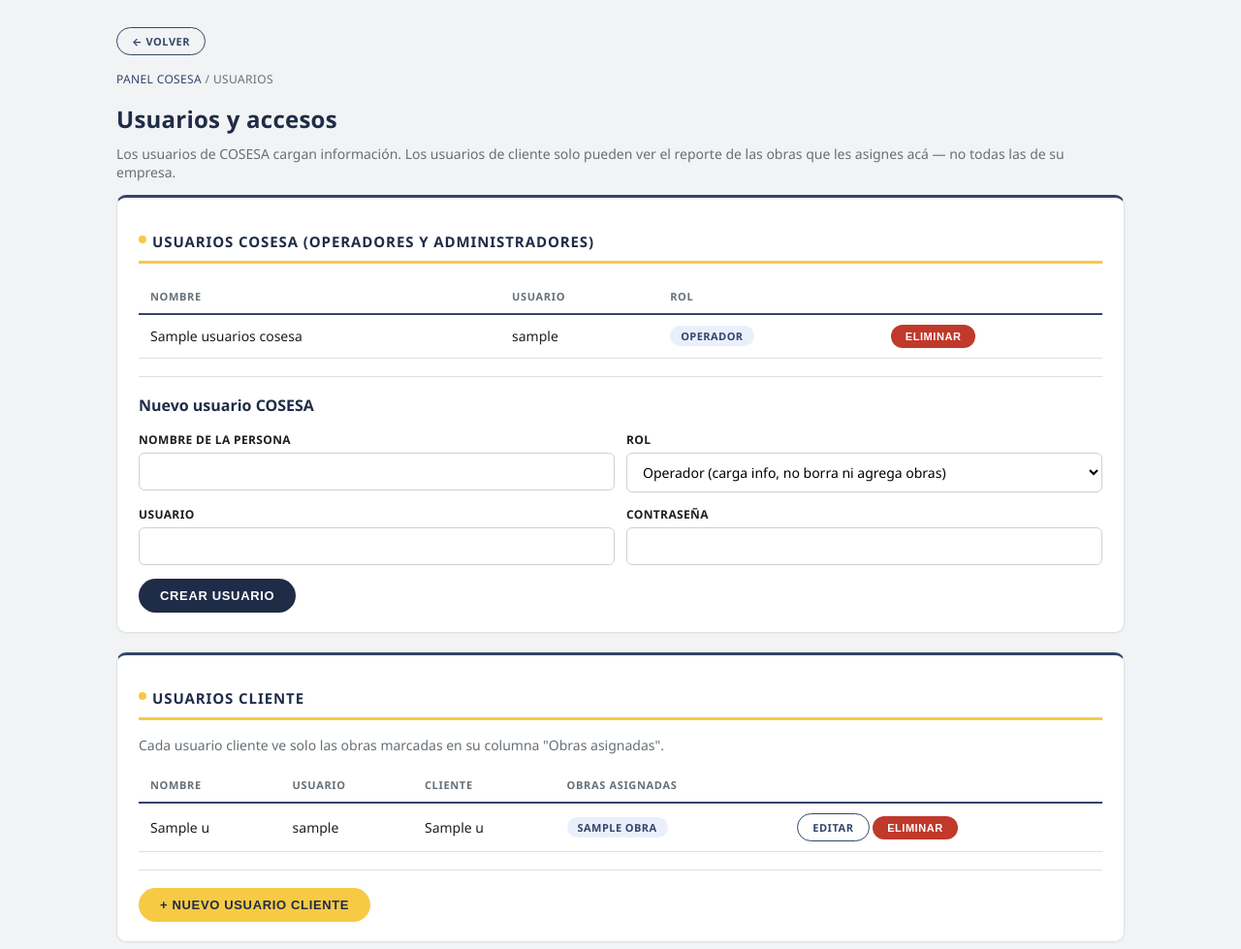
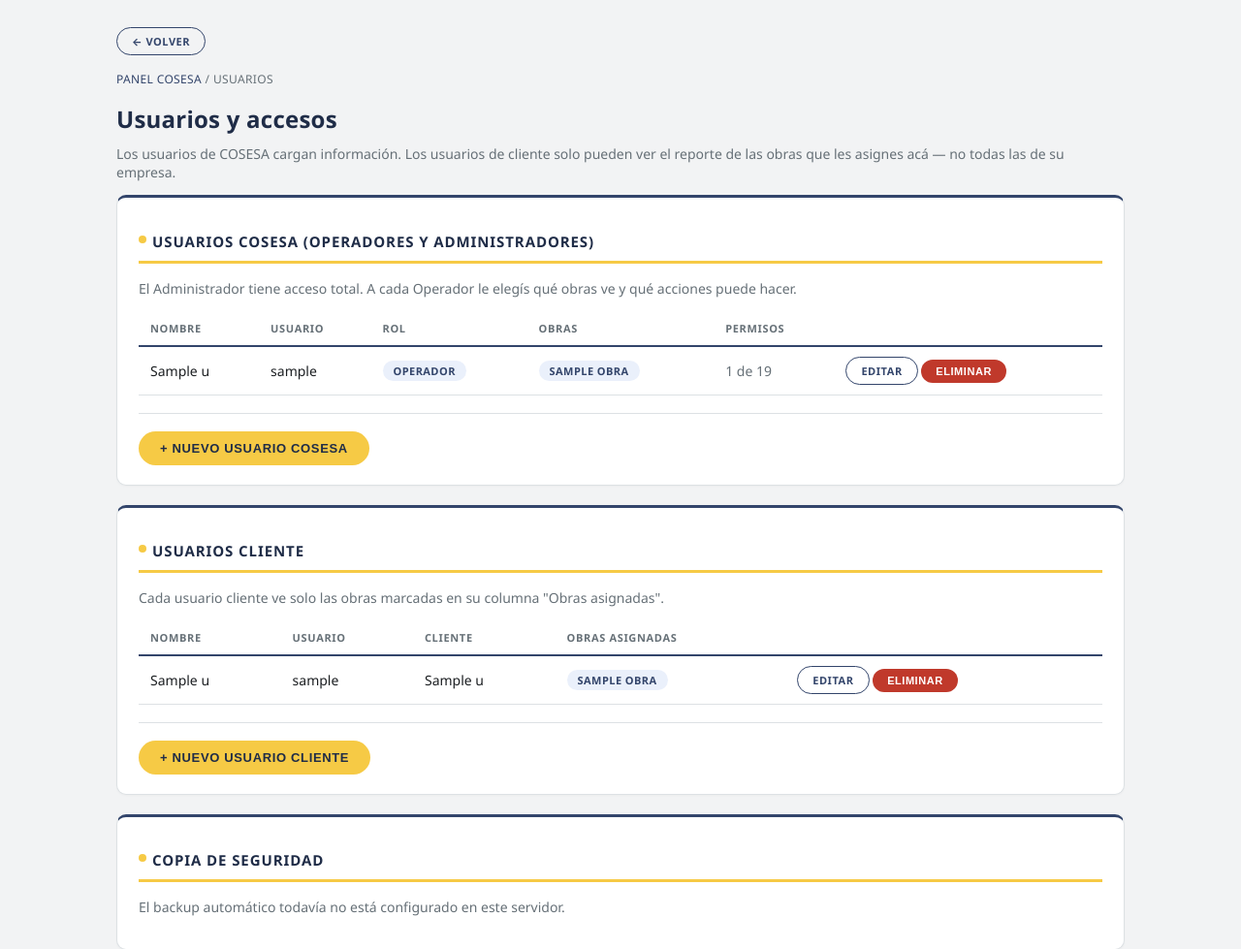
Before and after one commit to servicioscosesahidro-sys/cosesa-avance-obras, a Flask app: template templates/cosesa_usuarios.html in a window 1280 px wide. Shown: the top 979 px of the page at 97% size. Run offline with Flask 3, Linux system fonts and the light colour scheme; the template is opened without the code that fills it: most values are stand-ins (such as "Sample title", 1, 10 or a date in 2020).

Commit message:
Add files via upload

```diff
--- /dev/null
+++ b/templates/_operador_campos.html
@@ -0,0 +1,44 @@
+{# Alcance de obras + permisos de un operador COSESA.
+   Variables: pref (id único), obras, obras_todas (bool), obras_asignadas_ids (set), permisos (set) #}
+<div class="operador-campos" id="{{ pref }}-campos">
+  <label style="margin-top:14px;">Obras que puede ver</label>
+  <label class="check-inline" style="display:block;"><input type="radio" name="obras_alcance" value="todas" {{ 'checked' if obras_todas else '' }} onchange="operadorAlcance('{{ pref }}')"> Todas las obras (incluidas las que se creen más adelante)</label>
+  <label class="check-inline" style="display:block;"><input type="radio" name="obras_alcance" value="elegidas" {{ '' if obras_todas else 'checked' }} onchange="operadorAlcance('{{ pref }}')"> Solo las obras que marque abajo</label>
+  <div class="checkbox-list" id="{{ pref }}-obras" style="{{ 'display:none;' if obras_todas else '' }}margin-top:6px;">
+    {% if obras %}
+    <div style="margin-bottom:6px;">
+      <button type="button" class="btn btn-outline btn-sm" onclick="document.querySelectorAll('#{{ pref }}-obras input[type=checkbox]').forEach(c=>c.checked=true)">Marcar todas</button>
+      <button type="button" class="btn btn-outline btn-sm" onclick="document.querySelectorAll('#{{ pref }}-obras input[type=checkbox]').forEach(c=>c.checked=false)">Desmarcar todas</button>
+    </div>
+    {% set ns = namespace(cli=None) %}
+    {% for o in obras %}
+      {% if o['cliente_nombre'] != ns.cli %}{% set ns.cli = o['cliente_nombre'] %}<div style="font-weight:700;margin:10px 0 4px;">{{ o['cliente_nombre'] }}</div>{% endif %}
+      <label class="check-inline" style="display:block;"><input type="checkbox" name="obras" value="{{ o['id'] }}" {{ 'checked' if o['id'] in obras_asignadas_ids else '' }}> {{ o['nombre'] }}{% if o['estado'] == 'finalizada' %} <span class="subtitle">(finalizada)</span>{% endif %}</label>
+    {% endfor %}
+    {% else %}
+    <p class="subtitle">Todavía no hay obras cargadas.</p>
+    {% endif %}
+  </div>
+
+  <label style="margin-top:14px;">Qué puede hacer en la app</label>
+  <p class="subtitle" style="margin-top:0;">Lo que no esté tildado lo puede ver, pero no modificar. Gestionar usuarios, crear clientes y restaurar backups queda siempre reservado al Administrador.</p>
+  <div class="checkbox-list" id="{{ pref }}-permisos" style="max-height:none;">
+    <div style="margin-bottom:6px;">
+      <button type="button" class="btn btn-outline btn-sm" onclick="document.querySelectorAll('#{{ pref }}-permisos input[type=checkbox]').forEach(c=>c.checked=true)">Marcar todo</button>
+      <button type="button" class="btn btn-outline btn-sm" onclick="document.querySelectorAll('#{{ pref }}-permisos input[type=checkbox]').forEach(c=>c.checked=false)">Desmarcar todo (solo lectura)</button>
+      <button type="button" class="btn btn-outline btn-sm" onclick="document.querySelectorAll('#{{ pref }}-permisos input[type=checkbox]').forEach(c=>c.checked=c.dataset.def==='1')">Valores por defecto</button>
+    </div>
+    {% for grupo, lista in PERMISOS_GRUPOS.items() %}
+    <div style="font-weight:700;margin:10px 0 4px;">{{ grupo }}</div>
+    {% for clave, etiqueta in lista %}
+    <label class="check-inline" style="display:block;"><input type="checkbox" name="permisos" value="{{ clave }}" data-def="{{ '1' if clave in PERMISOS_DEFAULT else '0' }}" {{ 'checked' if clave in permisos else '' }}> {{ etiqueta }}</label>
+    {% endfor %}
+    {% endfor %}
+  </div>
+</div>
+<script>
+function operadorAlcance(pref) {
+  const el = document.querySelector('#' + pref + '-campos input[name=obras_alcance]:checked');
+  document.getElementById(pref + '-obras').style.display = (el && el.value === 'elegidas') ? 'block' : 'none';
+}
+</script>
--- a/templates/cosesa_cliente_detail.html
+++ b/templates/cosesa_cliente_detail.html
@@ -22,7 +22,7 @@
         <td>{{ '%.0f' % o['avance_prom'] }}%</td>
         <td style="white-space:nowrap;">
           <a class="btn btn-sm" href="{{ url_for('cosesa_obra_detail', obra_id=o['id']) }}">Abrir</a>
-          {% if is_admin(current_user) %}
+          {% if puede('eliminar_obra') %}
           <form method="post" action="{{ url_for('eliminar_obra', obra_id=o['id']) }}" style="display:inline;" onsubmit="return confirm('¿Eliminar la obra \'{{ o['nombre'] }}\' y todos sus ítems, fotos y avances? Esta acción no se puede deshacer.');">
             <button class="btn btn-sm btn-danger" type="submit">Eliminar</button>
           </form>
@@ -34,7 +34,7 @@
     {% else %}
       <p class="subtitle">Este cliente todavía no tiene obras cargadas.</p>
     {% endif %}
-    {% if is_admin(current_user) %}
+    {% if puede('crear_obras') %}
     <hr style="border:none;border-top:1px solid var(--cosesa-border);margin:18px 0;">
     <h3>Nueva obra</h3>
     <form method="post" action="{{ url_for('crear_obra', cliente_id=cliente['id']) }}">
@@ -69,7 +69,7 @@
       <tr>
         <td>{{ u['nombre'] }}</td>
         <td>{{ u['username'] }}</td>
-        <td><a class="btn btn-sm btn-outline" href="{{ url_for('editar_usuario_cliente', usuario_id=u['id']) }}">Editar accesos</a></td>
+        <td>{% if is_admin(current_user) %}<a class="btn btn-sm btn-outline" href="{{ url_for('editar_usuario_cliente', usuario_id=u['id']) }}">Editar accesos</a>{% endif %}</td>
       </tr>
       {% endfor %}
     </table>
--- a/templates/cosesa_item_detail.html
+++ b/templates/cosesa_item_detail.html
@@ -67,7 +67,7 @@
     <textarea name="descripcion" rows="3">{{ item['descripcion'] or '' }}</textarea>
     <button class="btn btn-outline" type="submit">Guardar cambios</button>
   </form>
-  {% if is_admin(current_user) %}
+  {% if puede('eliminar_tareas') %}
   <form method="post" action="{{ url_for('eliminar_item', item_id=item['id']) }}" onsubmit="return confirm('¿Eliminar el ítem \'{{ item['nombre'] }}\'? Esta acción no se puede deshacer.');">
     <button class="btn btn-danger" type="submit">Eliminar ítem</button>
   </form>
@@ -255,7 +255,9 @@
 <div class="card" id="subtareas">
   <div style="display:flex;justify-content:space-between;align-items:center;">
     <h2 style="margin:0;">Subtareas (certificación por etapas)</h2>
+    {% if puede('checklist') %}
     <button type="button" class="btn btn-sm" onclick="document.getElementById('form-subtarea-nueva').style.display='block';this.style.display='none';document.getElementById('subtarea-texto').focus();">+ Agregar subtarea</button>
+    {% endif %}
   </div>
   <p class="subtitle">Escribí cada etapa del trabajo a medida que avanza. En el reporte de la tarea ("Ver / imprimir reporte") cada subtarea sale con dos espacios para firmar: COSESA y cliente.</p>
   <form id="form-subtarea-nueva" method="post" action="{{ url_for('crear_subtarea', item_id=item['id']) }}" style="display:none;margin-bottom:12px;">
--- a/templates/cosesa_usuarios.html
+++ b/templates/cosesa_usuarios.html
@@ -10,17 +10,25 @@
 
 <div class="card">
   <h2>Usuarios COSESA (operadores y administradores)</h2>
+  <p class="subtitle">El Administrador tiene acceso total. A cada Operador le elegís qué obras ve y qué acciones puede hacer.</p>
   {% if usuarios_cosesa %}
   <table>
-    <tr><th>Nombre</th><th>Usuario</th><th>Rol</th><th></th></tr>
-    {% for u in usuarios_cosesa %}
+    <tr><th>Nombre</th><th>Usuario</th><th>Rol</th><th>Obras</th><th>Permisos</th><th></th></tr>
+    {% for row in usuarios_cosesa %}{% set u = row['u'] %}
     <tr>
       <td>{{ u['nombre'] }}</td>
       <td>{{ u['username'] }}</td>
       <td><span class="pill {{ 'pill-finalizado' if u['rol'] == 'cosesa_admin' else 'pill-en_curso' }}">{{ 'Administrador' if u['rol'] == 'cosesa_admin' else 'Operador' }}</span></td>
       <td>
+        {% if row['todas'] %}<span class="subtitle">Todas</span>
+        {% elif row['obras'] %}{% for o in row['obras'] %}<span class="pill pill-en_curso" style="margin:2px 4px 2px 0;display:inline-block;">{{ o['nombre'] }}</span>{% endfor %}
+        {% else %}<span class="subtitle">Ninguna</span>{% endif %}
+      </td>
+      <td>{% if u['rol'] == 'cosesa_admin' %}<span class="subtitle">Todos</span>{% else %}<span class="subtitle">{{ row['n_permisos'] }} de {{ PERMISOS|length }}</span>{% endif %}</td>
+      <td style="white-space:nowrap;">
+        <a class="btn btn-sm btn-outline" href="{{ url_for('editar_usuario_cosesa', usuario_id=u['id']) }}">Editar</a>
         {% if u['id'] != current_user['id'] %}
-        <form method="post" action="{{ url_for('eliminar_usuario_cosesa', usuario_id=u['id']) }}" onsubmit="return confirm('¿Eliminar el usuario \'{{ u['username'] }}\'?');">
+        <form method="post" action="{{ url_for('eliminar_usuario_cosesa', usuario_id=u['id']) }}" style="display:inline;" onsubmit="return confirm('¿Eliminar el usuario \'{{ u['username'] }}\'?');">
           <button class="btn btn-sm btn-danger" type="submit">Eliminar</button>
         </form>
         {% else %}
@@ -34,7 +42,8 @@
     <p class="subtitle">Todavía no hay otros usuarios de COSESA cargados.</p>
   {% endif %}
   <hr style="border:none;border-top:1px solid var(--cosesa-border);margin:18px 0;">
-  <h3>Nuevo usuario COSESA</h3>
+  <button type="button" class="btn" id="nuevo-cosesa-toggle" onclick="toggleNuevoCosesa()">+ Nuevo usuario COSESA</button>
+  <div id="nuevo-cosesa-panel" style="display:none;margin-top:16px;">
   <form method="post" action="{{ url_for('crear_usuario_cosesa') }}">
     <div class="field-inline">
       <div>
@@ -43,8 +52,8 @@
       </div>
       <div>
         <label>Rol</label>
-        <select name="rol">
-          <option value="cosesa">Operador (carga info, no borra ni agrega obras)</option>
+        <select name="rol" id="sel-rol-nuevo" onchange="document.getElementById('nuevo-op-campos').style.display = this.value === 'cosesa' ? 'block' : 'none'">
+          <option value="cosesa">Operador (obras y permisos a elección)</option>
           <option value="cosesa_admin">Administrador (acceso total)</option>
         </select>
       </div>
@@ -59,9 +68,21 @@
         <input type="password" name="password" required>
       </div>
     </div>
-    <button class="btn btn-dark" type="submit">Crear usuario</button>
+    {% set pref = 'nuevo-op' %}{% set obras_todas = True %}{% set obras_asignadas_ids = [] %}{% set permisos = PERMISOS_DEFAULT %}
+    {% include "_operador_campos.html" %}
+    <button class="btn btn-dark" type="submit" style="margin-top:10px;">Crear usuario</button>
   </form>
+  </div>
 </div>
+<script>
+function toggleNuevoCosesa() {
+  const panel = document.getElementById('nuevo-cosesa-panel');
+  const btn = document.getElementById('nuevo-cosesa-toggle');
+  const abierto = panel.style.display !== 'none';
+  panel.style.display = abierto ? 'none' : 'block';
+  btn.textContent = abierto ? '+ Nuevo usuario COSESA' : '− Ocultar';
+}
+</script>
 
 <div class="card">
   <h2>Usuarios cliente</h2>
```
Also changed, not shown: templates/base.html (+33 -0 lines), templates/cosesa_obra_detail.html (+18 -5 lines), templates/editar_usuario_cosesa.html (added, +56 -0 lines).
